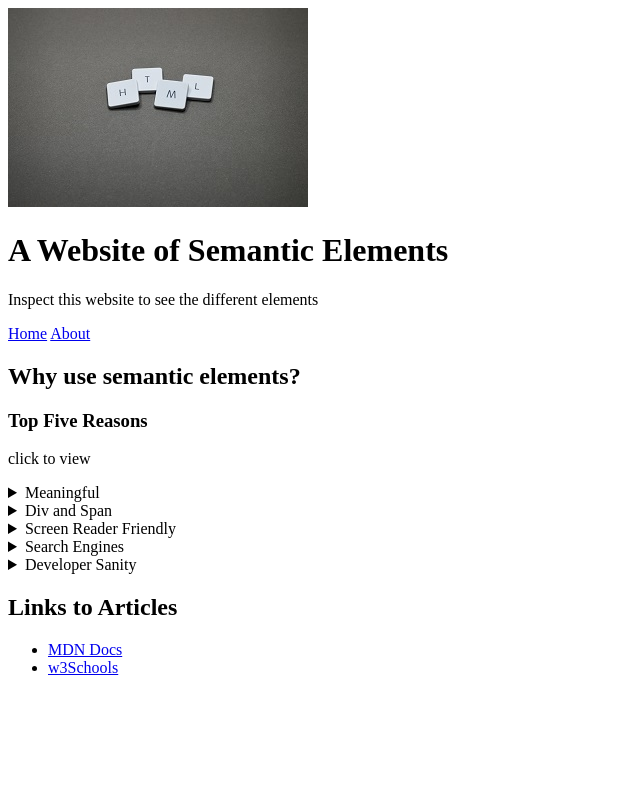
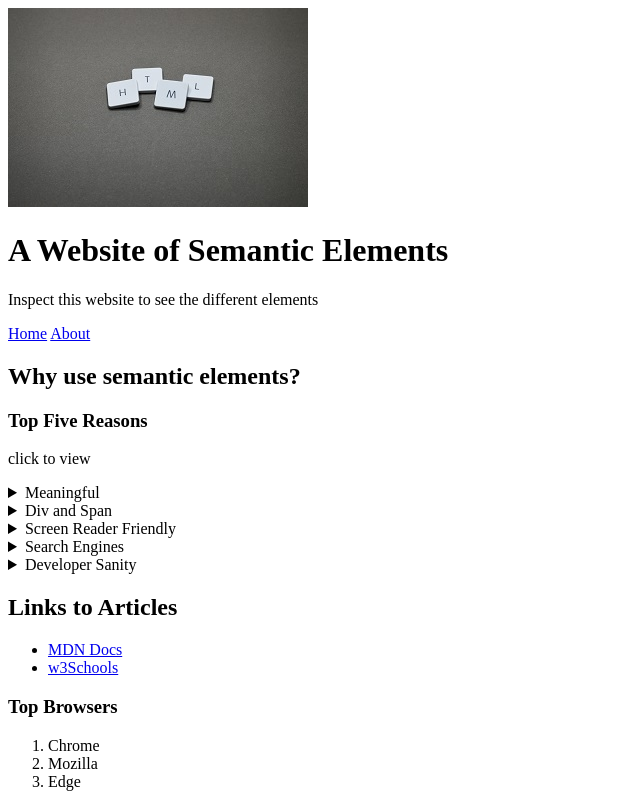
Before and after one commit to sun-n-y/semanticHTMLWebsite, a plain HTML site: page index.html in a window 1280 px wide. Shown: the whole page, without its empty margins (0-640 px from the left). Drawn offline with Linux system fonts and the light colour scheme.

Commit message:
add aside

```diff
--- a/index.html
+++ b/index.html
@@ -22,7 +22,7 @@
       <a href="index.html">Home</a>
       <a href="about.html">About</a>
     </nav>
-    <!-- add main -->
+    <!-- main -->
     <main>
       <header><h2>Why use semantic elements?</h2></header>
       <section>
@@ -87,5 +87,14 @@
         </li>
       </ul>
     </article>
+    <!-- aside -->
+    <aside>
+      <header><h3>Top Browsers</h3></header>
+      <ol>
+        <li>Chrome</li>
+        <li>Mozilla</li>
+        <li>Edge</li>
+      </ol>
+    </aside>
   </body>
 </html>
```
